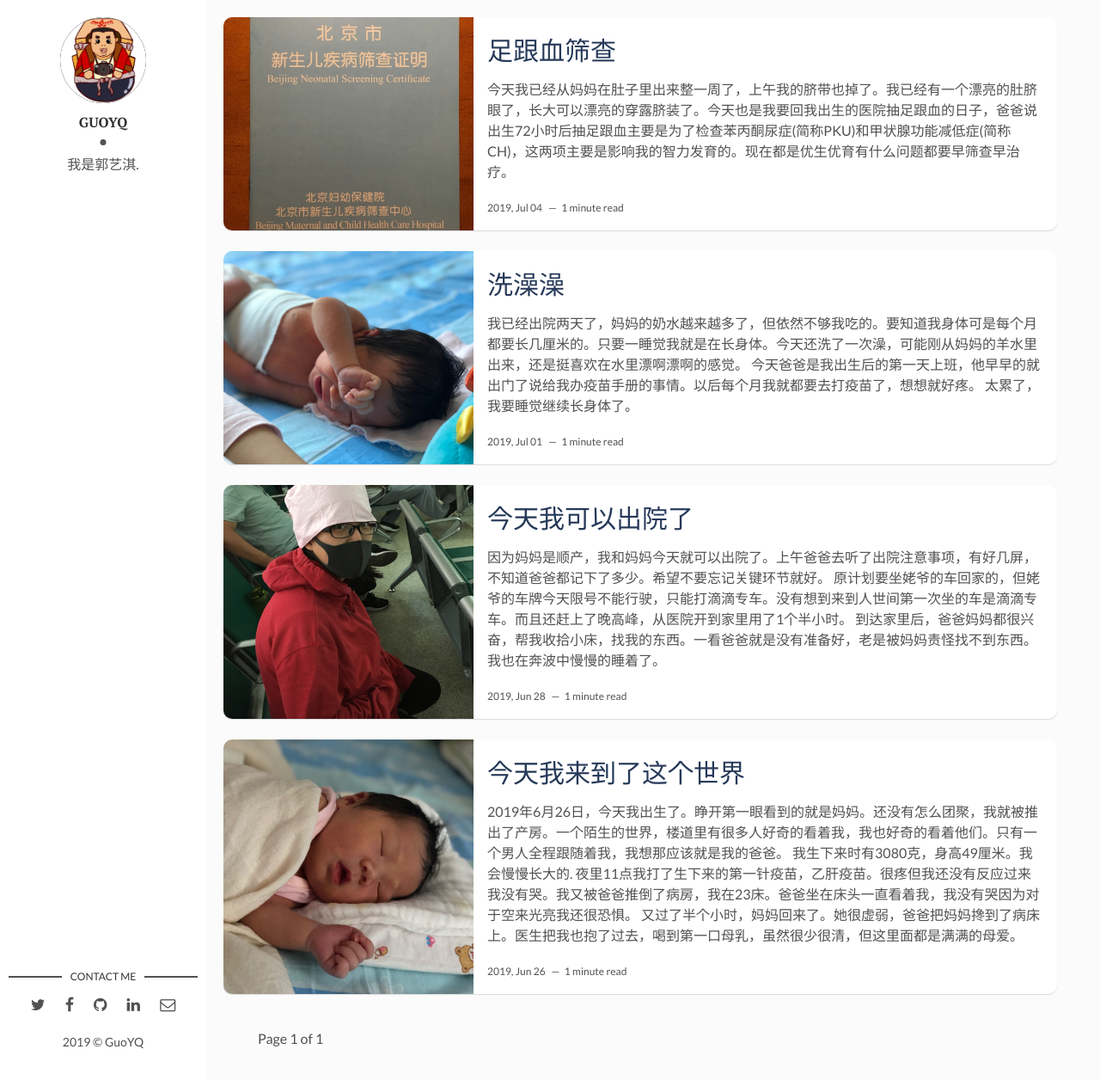
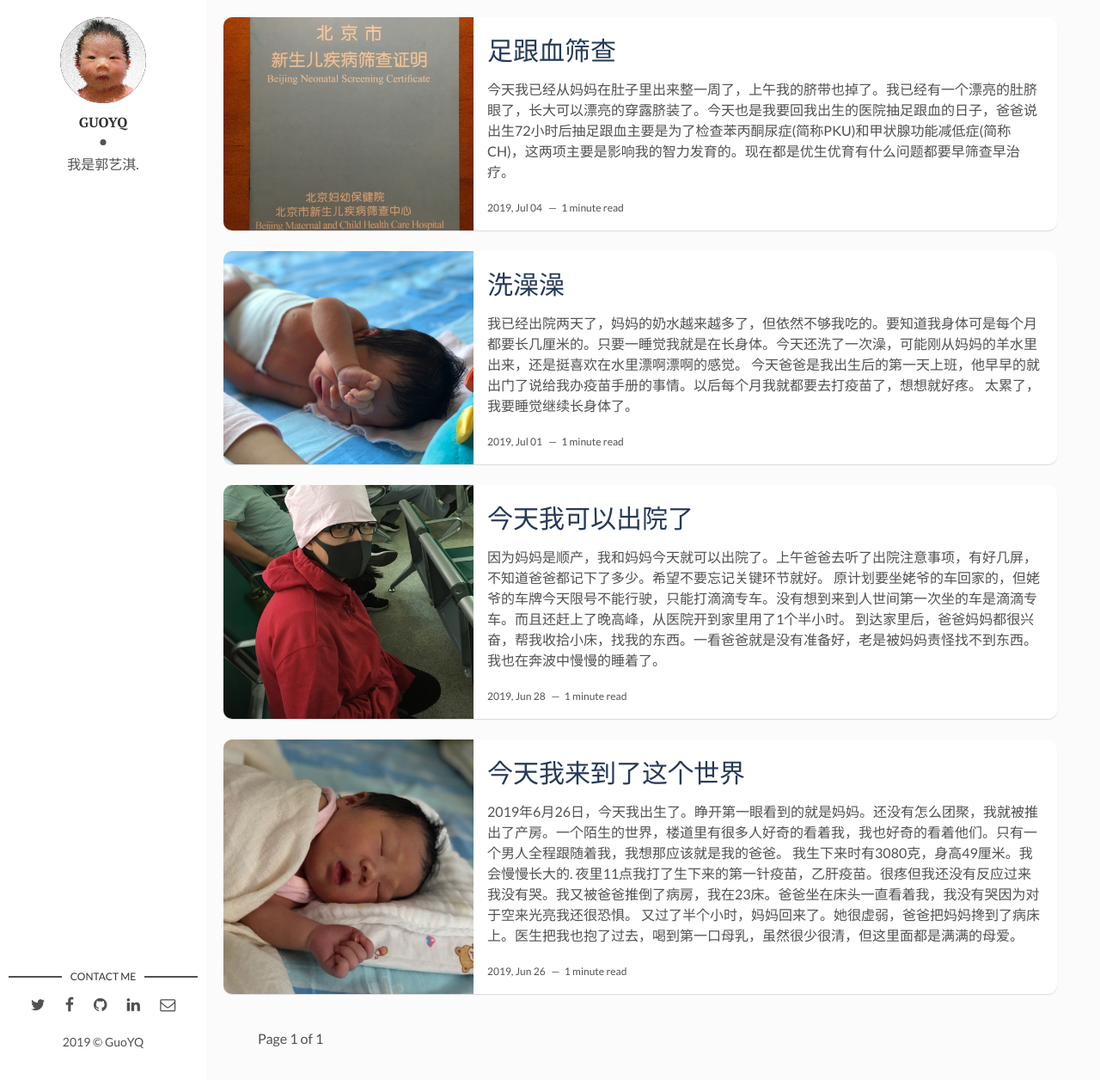
Before and after one commit to guohai163/guoyq.net, a Jekyll site: the page built from index.html, in a window 1280 px wide and 1256 px high. Shown: the whole window at 86% size. Built offline with Jekyll 4.4.1, drawn with Linux system fonts in a browser that asks for light colours; the list of posts is cut into pages by our own code.

Commit message:
update ico

```diff
--- a/_config.yml
+++ b/_config.yml
@@ -8,7 +8,7 @@ site-twitter: #if your site has a twitter account, enter it here
 
 # Author Settings
 author: GuoYQ # add your name
-author-img: gyq-gh.png # add your photo
+author-img: gyq-photo.png # add your photo
 about-author: 我是郭艺淇. # add description
 social-twitter: freeguo # add your Twitter handle
 social-facebook: # add your Facebook handle
```
Also changed, not shown: assets/favicon/apple-touch-icon-144x144.png, assets/favicon/apple-touch-icon-72x72.png, assets/favicon/apple-touch-icon.png, assets/favicon/favicon.ico, assets/img/gyq-photo.png (added).
